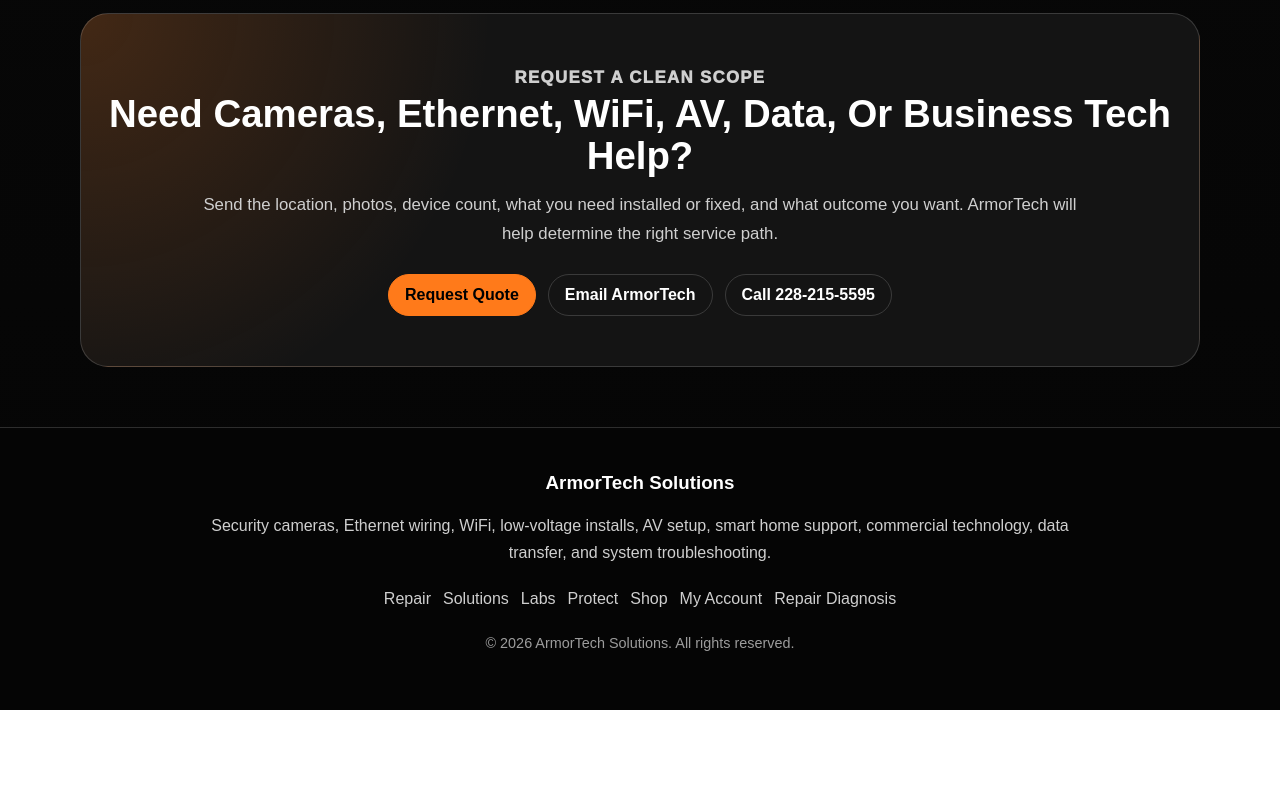
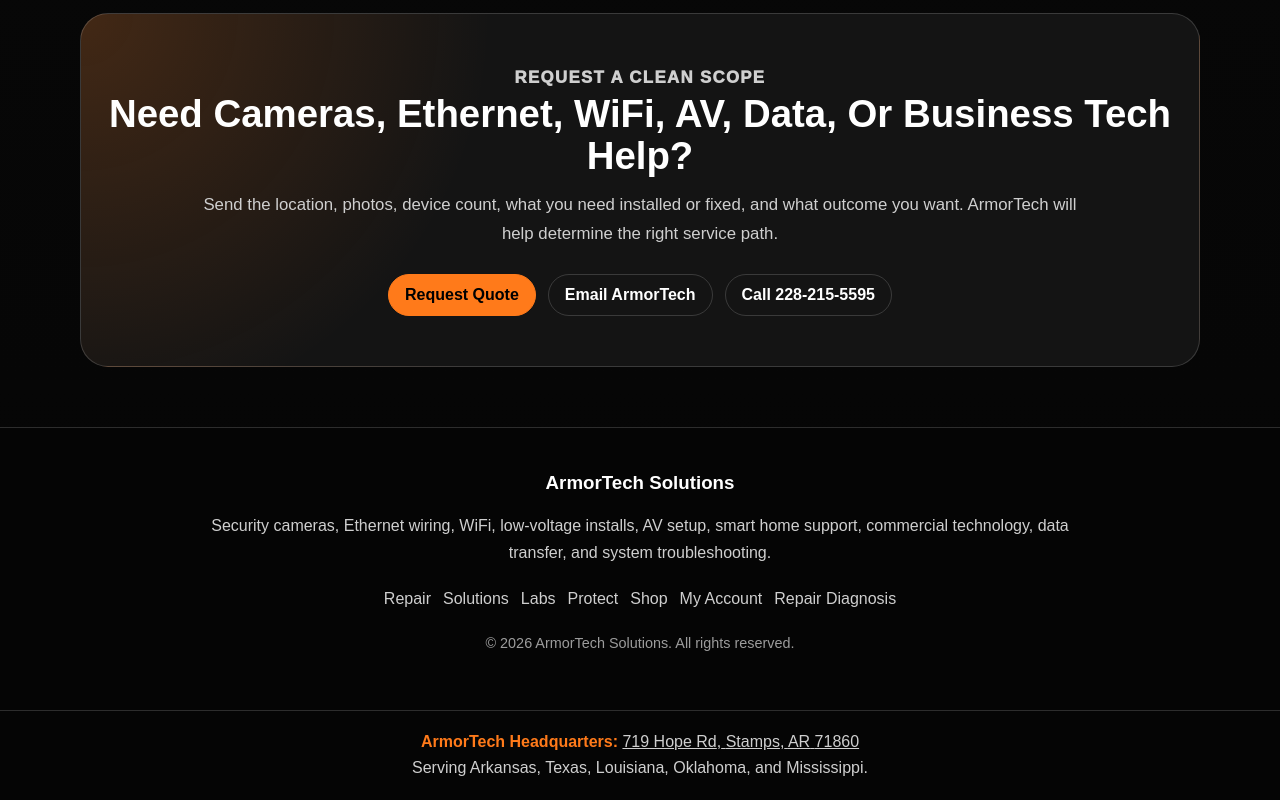
Before and after one commit to CenturionWho/ArmorTech-Solutions, a Next.js app: page / in a window 1280 px wide. Shown: the part 4504-5304 px from the top of the page. Before the commit the page ends 5214 px from the top, so only its background shows below. Built offline with nearby package versions, Linux system fonts and the light colour scheme.

Commit message:
Add ArmorTech headquarters address site-wide

```diff
--- a/pages/_app.js
+++ b/pages/_app.js
@@ -1,5 +1,37 @@
 import '../styles/globals.css';
 
 export default function App({ Component, pageProps }) {
-  return <Component {...pageProps} />;
+  return (
+    <>
+      <Component {...pageProps} />
+
+      <address
+        itemScope
+        itemType="https://schema.org/PostalAddress"
+        style={{
+          margin: 0,
+          padding: '18px 20px',
+          textAlign: 'center',
+          fontStyle: 'normal',
+          lineHeight: 1.65,
+          borderTop: '1px solid rgba(255,255,255,0.16)',
+          background: '#050505',
+          color: '#cfcfcf',
+        }}
+      >
+        <strong style={{ color: '#ff7a1a' }}>ArmorTech Headquarters:</strong>{' '}
+        <a
+          href="https://www.google.com/maps/search/?api=1&query=719+Hope+Rd%2C+Stamps%2C+AR+71860"
+          style={{ color: 'inherit' }}
+        >
+          <span itemProp="streetAddress">719 Hope Rd</span>,{' '}
+          <span itemProp="addressLocality">Stamps</span>,{' '}
+          <span itemProp="addressRegion">AR</span>{' '}
+          <span itemProp="postalCode">71860</span>
+        </a>
+        <br />
+        Serving Arkansas, Texas, Louisiana, Oklahoma, and Mississippi.
+      </address>
+    </>
+  );
 }
```
